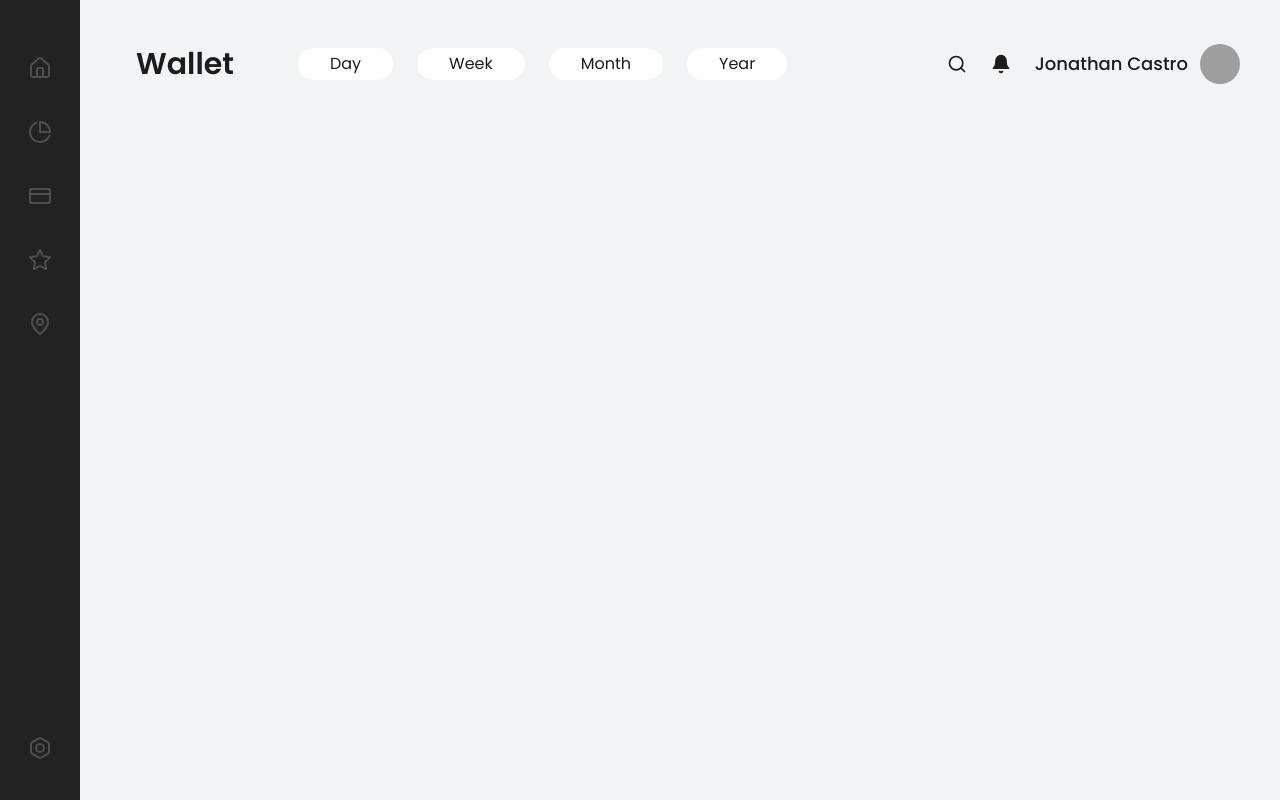
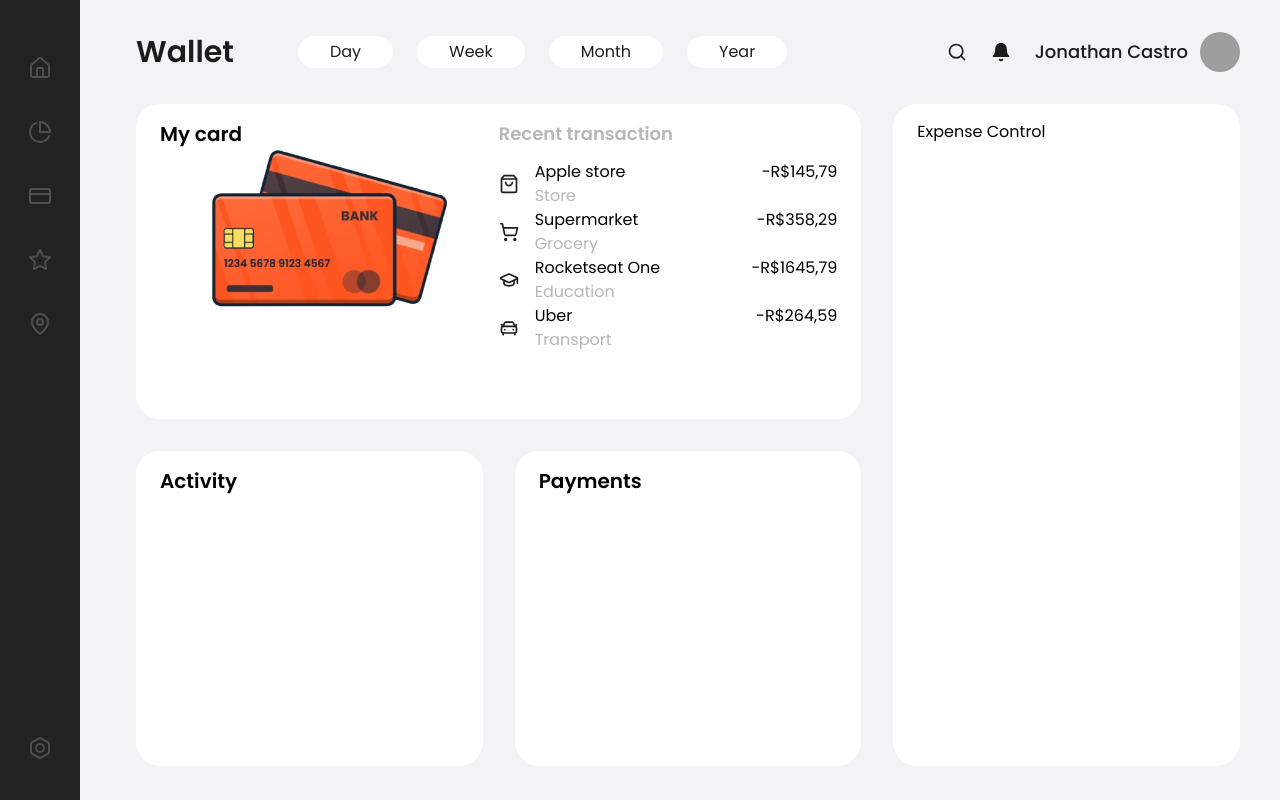
Before and after one commit to johnncaastro/dashcard, a React (Vite) app: page / in a window 1280 px wide. Built offline with nearby package versions, Linux system fonts and the light colour scheme; grey boxes are pictures that could not be loaded.

Commit message:
style: create session my-card

```diff
--- a/src/app.tsx
+++ b/src/app.tsx
@@ -1,5 +1,87 @@
 import { Header } from './components/header'
+import CardImg from './assets/images/credit-card.png'
+import {
+  ShoppingBag,
+  ShoppingCart,
+  GraduationCap,
+  CarFront,
+} from 'lucide-react'
+import {
+  TransactionCardPrefix,
+  TransactionCardPrice,
+  TransactionCardRoot,
+  TransactionCardText,
+} from './components/transaction-card'
 
 export function App() {
-  return <Header />
+  return (
+    <>
+      <Header />
+      <div className="min-h-9/10 mt-8 grid grid-cols-9 grid-rows-6 gap-8">
+        <div className="col-span-6 row-span-3 flex items-start justify-between rounded-3xl bg-white-100 px-6 py-4">
+          <div className="flex-1">
+            <h2 className="text-xl font-semibold">My card</h2>
+            <img src={CardImg} alt="Cartão de crédito" />
+          </div>
+          <div className="flex-1">
+            <h3 className="mb-3 text-lg font-semibold text-gray-300">
+              Recent transaction
+            </h3>
+            <TransactionCardRoot>
+              <TransactionCardPrefix>
+                <ShoppingBag className="h-5 w-5 text-gray-900" />
+              </TransactionCardPrefix>
+              <TransactionCardText>
+                <strong className="font-normal">Apple store</strong>
+                <span className="text-gray-300">Store</span>
+              </TransactionCardText>
+              <TransactionCardPrice price="145,79" />
+            </TransactionCardRoot>
+
+            <TransactionCardRoot>
+              <TransactionCardPrefix>
+                <ShoppingCart className="h-5 w-5 text-gray-900" />
+              </TransactionCardPrefix>
+              <TransactionCardText>
+                <strong className="font-normal">Supermarket</strong>
+                <span className="text-gray-300">Grocery</span>
+              </TransactionCardText>
+              <TransactionCardPrice price="358,29" />
+            </TransactionCardRoot>
+
+            <TransactionCardRoot>
+              <TransactionCardPrefix>
+                <GraduationCap className="h-5 w-5 text-gray-900" />
+              </TransactionCardPrefix>
+              <TransactionCardText>
+                <strong className="font-normal">Rocketseat One</strong>
+                <span className="text-gray-300">Education</span>
+              </TransactionCardText>
+              <TransactionCardPrice price="1645,79" />
+            </TransactionCardRoot>
+
+            <TransactionCardRoot>
+              <TransactionCardPrefix>
+                <CarFront className="h-5 w-5 text-gray-900" />
+              </TransactionCardPrefix>
+              <TransactionCardText>
+                <strong className="font-normal">Uber</strong>
+                <span className="text-gray-300">Transport</span>
+              </TransactionCardText>
+              <TransactionCardPrice price="264,59" />
+            </TransactionCardRoot>
+          </div>
+        </div>
+        <div className="col-span-3 row-span-6 rounded-3xl bg-white-100 px-6 py-4">
+          <h2>Expense Control</h2>
+        </div>
+        <div className="col-span-3 row-span-3 rounded-3xl bg-white-100 px-6 py-4">
+          <h2 className="text-xl font-semibold">Activity</h2>
+        </div>
+        <div className="col-span-3 row-span-3 rounded-3xl bg-white-100 px-6 py-4">
+          <h2 className="text-xl font-semibold">Payments</h2>
+        </div>
+      </div>
+    </>
+  )
 }
--- /dev/null
+++ b/src/components/transaction-card.tsx
@@ -0,0 +1,27 @@
+import { ComponentProps } from 'react'
+
+type TransactionCardRootProps = ComponentProps<'div'>
+
+export function TransactionCardRoot(props: TransactionCardRootProps) {
+  return <div className="flex items-center" {...props} />
+}
+
+type TransactionCardPrefixProps = ComponentProps<'div'>
+
+export function TransactionCardPrefix(props: TransactionCardPrefixProps) {
+  return <div {...props} />
+}
+
+type TransactionCardTextProps = ComponentProps<'div'>
+
+export function TransactionCardText(props: TransactionCardTextProps) {
+  return <div className="ml-4 flex flex-col" {...props} />
+}
+
+interface TransactionCardPriceProps {
+  price: string
+}
+
+export function TransactionCardPrice({ price }: TransactionCardPriceProps) {
+  return <p className="ml-auto self-start">-R${price}</p>
+}
--- a/src/main.tsx
+++ b/src/main.tsx
@@ -5,9 +5,9 @@ import { Sidebar } from './components/Sidebar/index.tsx'
 import './index.css'
 
 ReactDOM.createRoot(document.getElementById('root')!).render(
-  <div className="max-w-app grid-cols-app grid min-h-screen">
+  <div className="grid min-h-screen max-w-app grid-cols-app">
     <Sidebar />
-    <main className="bg-white-300 py-11 pl-14 pr-10">
+    <main className="bg-white-300 py-8 pl-14 pr-10">
       <App />
     </main>
   </div>,
--- a/tailwind.config.js
+++ b/tailwind.config.js
@@ -12,12 +12,19 @@ export default {
       gridTemplateColumns: {
         app: '5rem 1fr',
       },
+      gap: {
+        '1/4': '0.25px',
+      },
       padding: {
         18: '4.5rem',
         21: '5.25rem',
       },
+      minHeight: {
+        '9/10': '90%',
+      },
       colors: {
         gray: {
+          300: '#b7b7b7',
           500: '#4f4f4f',
           700: '#222222',
           900: '#1c1c1c',
```
Also changed, not shown: src/assets/images/credit-card.png (added).
